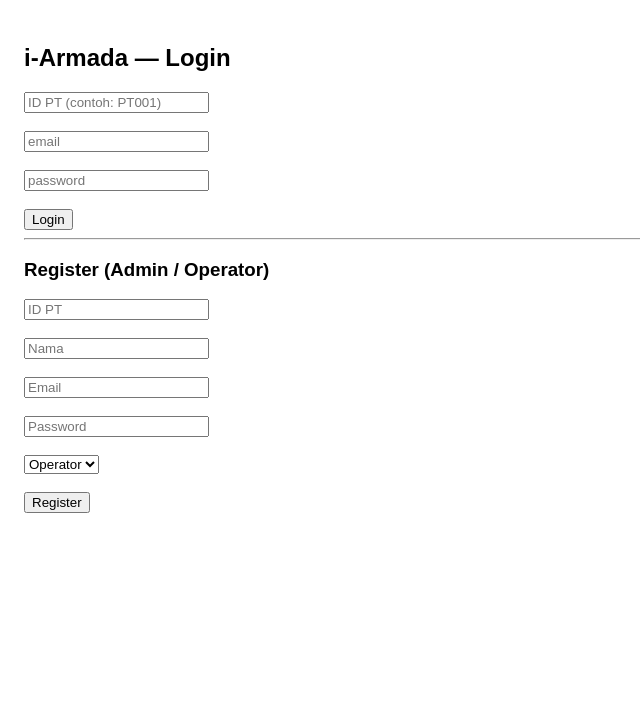
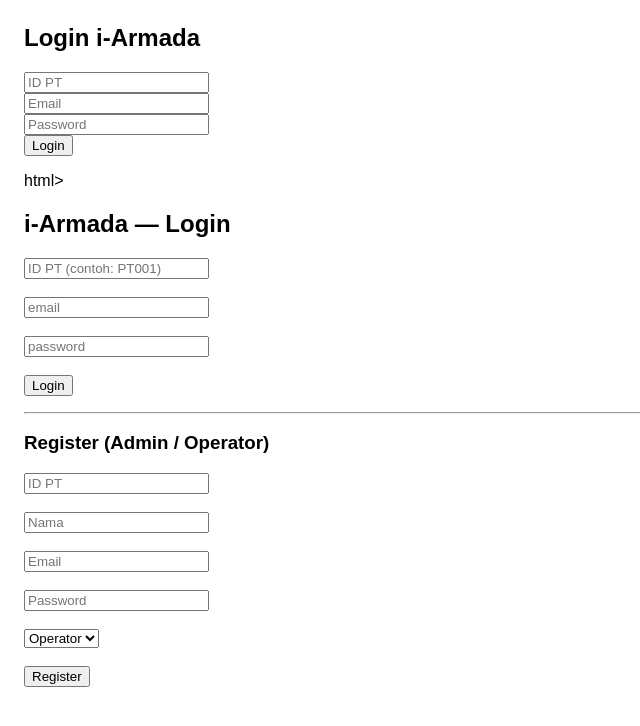
Before and after one commit to i-ledger/dataarnadasesgs, a plain HTML site: page index.html in a window 1280 px wide. Shown: the whole page, without its empty margins (0-640 px from the left). Drawn offline with Linux system fonts and the light colour scheme.

Commit message:
Update index.html

```diff
--- a/index.html
+++ b/index.html
@@ -1,4 +1,11 @@
-<!doctype html>
+<!<!DOCTYPE html><html><head><meta charset="utf-8"><meta name="viewport" content="width=device-width,initial-scale=1"><title>Login i-Armada</title></head><body>
+<h2>Login i-Armada</h2>
+<form id="f"><input name="id_pt" placeholder="ID PT" required><br><input name="email" placeholder="Email" required><br><input name="password" type="password" placeholder="Password" required><br><button>Login</button></form>
+<script>
+const API=scriptUrl();
+function scriptUrl(){return window.location.href.split('?')[0];}
+document.getElementById('f').onsubmit=async e=>{e.preventDefault();const f=e.target;const q=`?action=getUser&id_pt=${f.id_pt.value}&email=${f.email.value}&password=${f.password.value}`;const r=await fetch(API+q).then(x=>x.json());if(r.status==='ok'){localStorage.setItem('user',JSON.stringify(r.user));location='?page=dashboard';}else alert('Login gagal');}
+</script></body></html> html>
 <html>
 <head>
   <meta charset="utf-8" />
```
